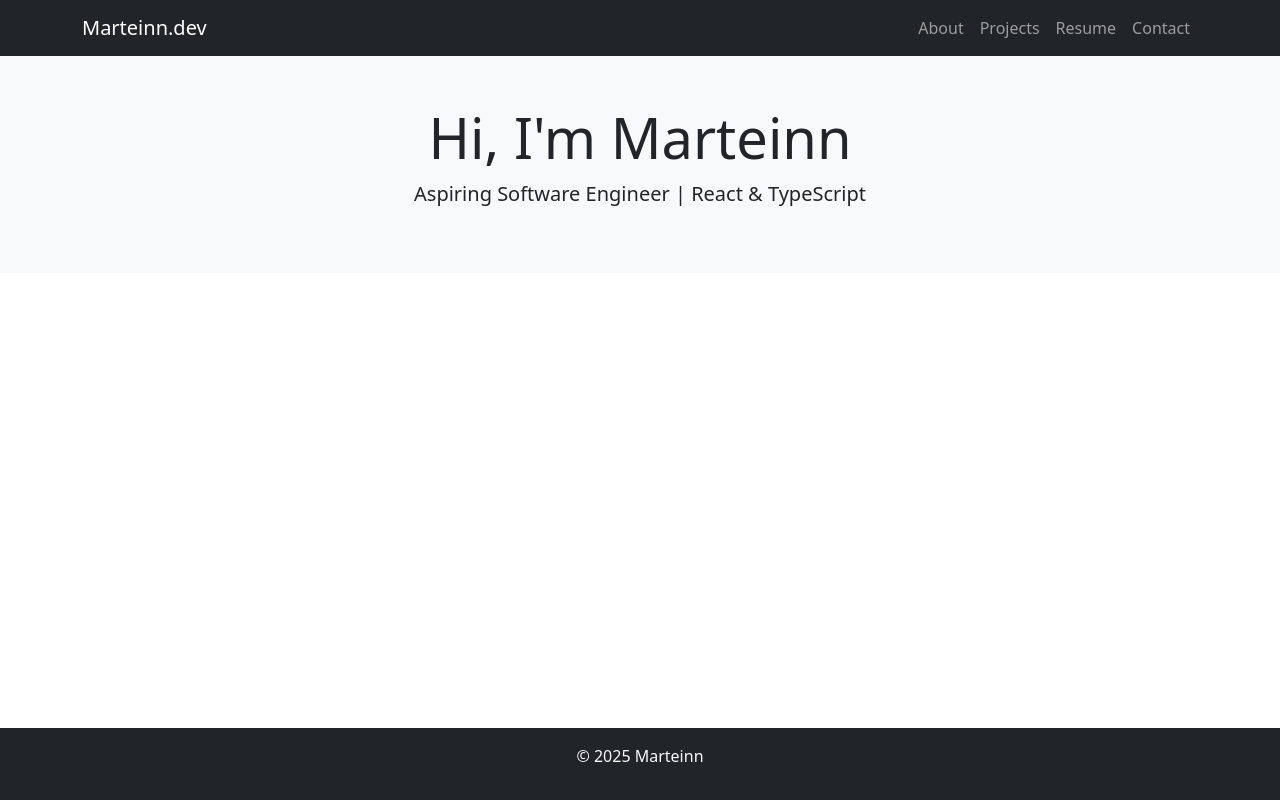
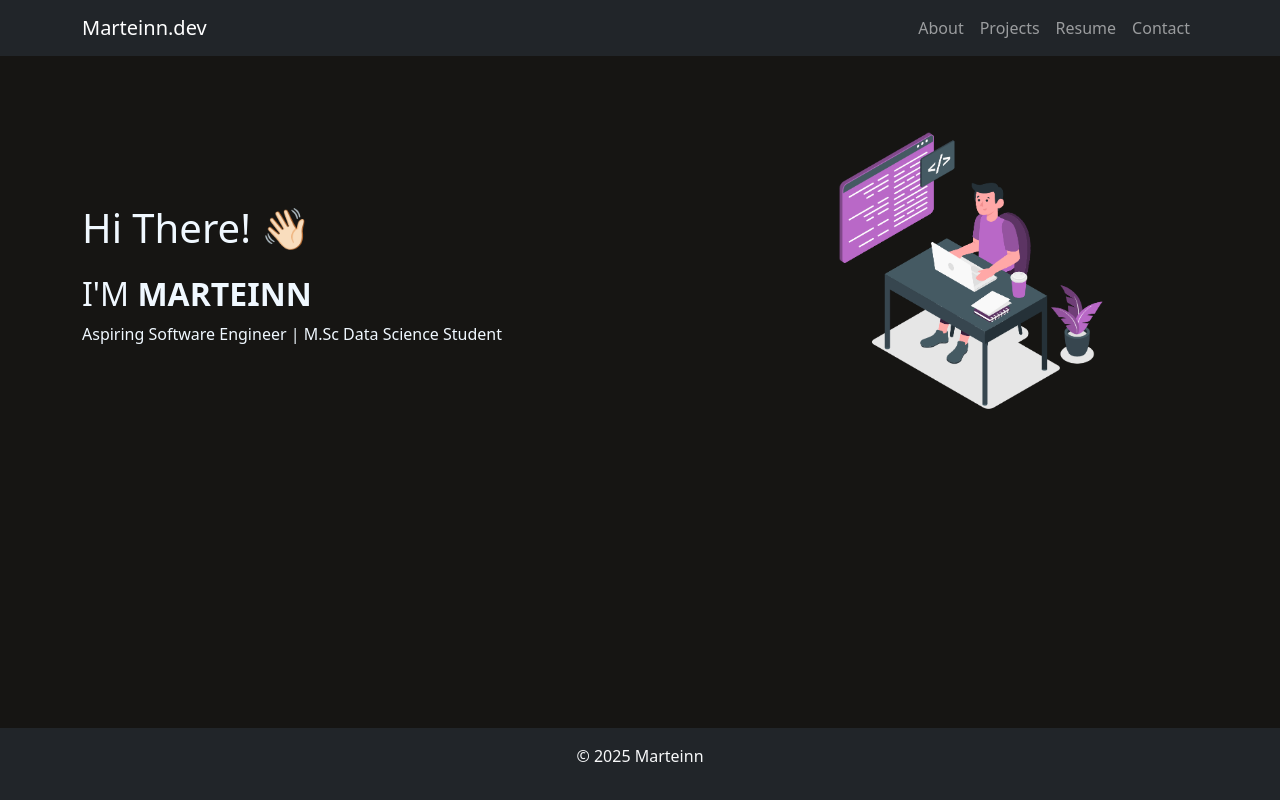
Before and after one commit to perujuice/marteinn.dev, a React (Vite) app: page / in a window 1280 px wide. Built offline with nearby package versions, Linux system fonts and the light colour scheme.

Commit message:
Some more alignment for the hero component + wave animation

```diff
--- a/src/App.tsx
+++ b/src/App.tsx
@@ -1,6 +1,6 @@
 import { BrowserRouter as Router, Routes, Route } from 'react-router-dom'
 import Navbar from './components/Navbar'
-import Hero from './components/Hero'
+import Hero from './components/Hero/Hero'
 import About from './components/About'
 import Projects from './components/Projects'
 import Contact from './components/Contact'
--- a/src/components/Hero.tsx
+++ /dev/null
@@ -1,14 +0,0 @@
-
-function Hero() {
-  return (
-    <header className="bg-light text-center py-5">
-      <div className="container">
-        <h1 className="display-4">Hi, I'm Marteinn</h1>
-        <p className="lead">Aspiring Software Engineer | React & TypeScript</p>
-      </div>
-    </header>
-  )
-}
-
-
-export default Hero
--- /dev/null
+++ b/src/components/Hero/Hero.css
@@ -0,0 +1,44 @@
+.hero-section {
+  color: aliceblue;
+}
+
+.wave {
+  animation-name: wave-animation; /* Refers to the name of your @keyframes element below */
+  animation-duration: 2.1s; /* Change to speed up or slow down */
+  animation-iteration-count: infinite; /* Never stop waving :) */
+  transform-origin: 70% 70%; /* Pivot around the bottom-left palm */
+  display: inline-block;
+}
+
+@keyframes wave-animation {
+  0% {
+    transform: rotate(0deg);
+  }
+  10% {
+    transform: rotate(14deg);
+  } /* The following five values can be played with to make the waving more or less extreme */
+  20% {
+    transform: rotate(-8deg);
+  }
+  30% {
+    transform: rotate(14deg);
+  }
+  40% {
+    transform: rotate(-4deg);
+  }
+  50% {
+    transform: rotate(10deg);
+  }
+  60% {
+    transform: rotate(0deg);
+  } /* Reset for the last half to pause */
+  100% {
+    transform: rotate(0deg);
+  }
+}
+
+@media (max-width: 768px) {
+  .hero-image img {
+    max-width: 200px;
+  }
+}
--- /dev/null
+++ b/src/components/Hero/Hero.tsx
@@ -0,0 +1,26 @@
+import './Hero.css'
+
+function Hero() {
+  return (
+    <section className="hero-section container py-5">
+      <div className="row align-items-center"> {/* add align-items-center */}
+        <div className="home-header col-md-7">
+          <h1 style={{ paddingBottom: 15 }} className="heading">
+                Hi There!{" "}
+                <span className="wave" role="img" aria-labelledby="wave">
+                  👋🏻
+                </span>
+          </h1>
+          <h2>I'M <strong>MARTEINN</strong></h2>
+          <p>Aspiring Software Engineer | M.Sc Data Science Student</p>
+        </div>
+        <div className="col-md-5 text-center" style={{ paddingBottom: '20px' }}>
+          <img src="/src/assets/home-main.svg" alt="Hero" className="img-fluid w-75" />
+        </div>
+      </div>
+    </section>
+  )
+}
+
+
+export default Hero
--- /dev/null
+++ b/src/index.css
@@ -0,0 +1,3 @@
+body{
+    background: #161513;
+}
--- a/src/main.tsx
+++ b/src/main.tsx
@@ -2,6 +2,7 @@ import { StrictMode } from 'react'
 import { createRoot } from 'react-dom/client'
 import 'bootstrap/dist/css/bootstrap.css' // Decided to try using Bootstrap CSS
 import "bootstrap/dist/js/bootstrap.bundle.min.js"
+import './index.css'
 import App from './App.tsx'
 
 createRoot(document.getElementById('root')!).render(
--- a/src/styles/App.css
+++ /dev/null
@@ -1,14 +0,0 @@
-html, body, #root {
-  height: 100%;
-  margin: 0;
-}
-
-.app-container {
-  display: flex;
-  flex-direction: column;
-  min-height: 100vh; /* full viewport height */
-}
-
-.main-content {
-  flex: 1; /* takes up all available space between navbar and footer */
-}
```
Also changed, not shown: src/App.css (added), src/assets/home-main.svg (added), 1 other file (tests, documents, lock files or other folders).
